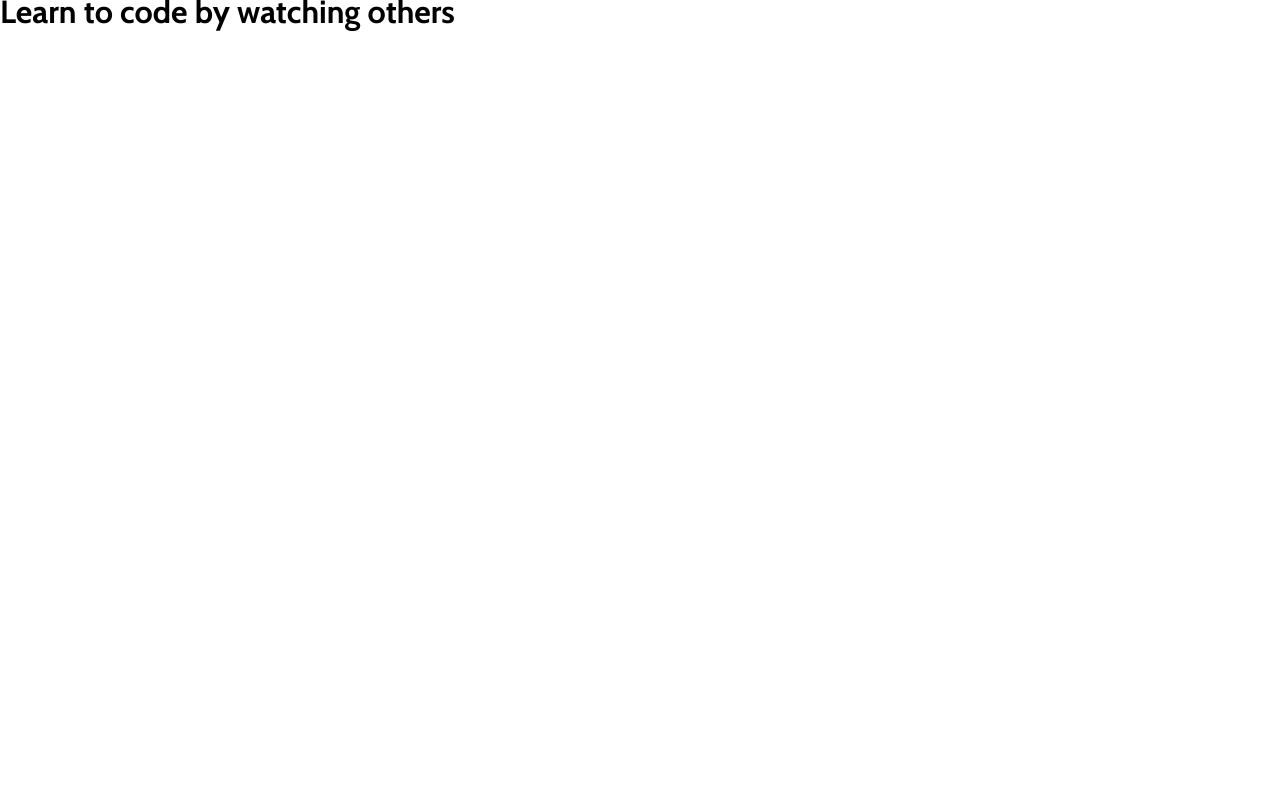
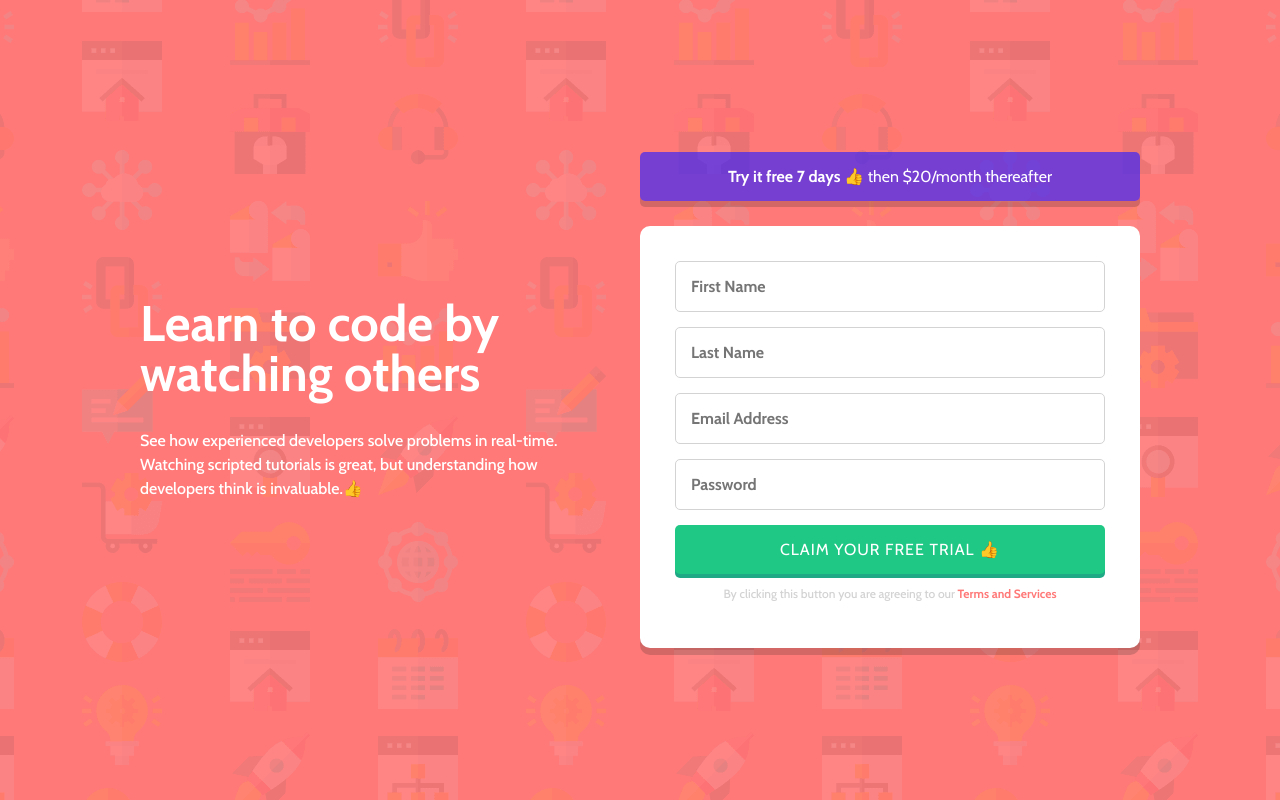
Before and after one commit to IqboljonAbdumalikov/SignUp-Form, a plain HTML site: page index.html in a window 1280 px wide. Drawn offline with Linux system fonts and the light colour scheme.

Commit message:
Finalize coding.

```diff
--- a/css/styles.css
+++ b/css/styles.css
@@ -38,17 +38,14 @@
 html {
     font-family: 'Cabin', serif;
     box-sizing: border-box;
-    font-size: 16px;
-    line-height: 24px;
+    background-color: #fff;
     scroll-behavior: smooth;
 }
 h1, h2, h3 {
     font-weight: 700;
     margin: 0;
 }
-p {
-	margin: 0;
-}
+
 *,
 *::before,
 *::after {
@@ -58,6 +55,14 @@ p {
 
 /* #GLOBAL-STYLES */
   body {
+    display: flex;
+    align-items: center;
+    justify-content: center;
+    background-color: rgb(255, 121, 120);
+    background-image: url('../images/bg-intro-desktop.png');
+    background-repeat: no-repeat;
+    background-position: center center;
+    height: 100vh;
     padding: 0;
     margin: 0;
     font-weight: 500;
@@ -76,3 +81,97 @@ p {
      clip: rect(0 0 0 0);
      overflow: hidden;
 }
+.signup-wrapper {
+
+    display: flex;
+    align-items: center;
+    width: 1000px;
+    margin: 0 auto;
+}
+
+.signup-info-wrapper {
+     width: 500px;
+     color: #fff;
+     padding: 25px 25px 25px 0;
+}
+.signup-info-heading {
+    font-size: 50px;
+    line-height: 1;
+    margin-bottom: 30px;
+}
+.signup-info-desc {
+    margin: 0;
+    line-height: 1.5;
+}
+.free-trial-btn {
+    width: 100%;
+    padding: 15px;
+    border-radius: 5px;
+    color: #fff;
+    background-color: #32fa;
+    margin-bottom: 25px;
+    box-shadow: 0 6px 0 0 rgba(33, 33, 33, 0.2);
+    transition: box-shadow 0.3s ease,
+                background-color 0.2s linear;
+}
+.free-trial-btn:hover {
+    background-color: darkblue;
+}
+.free-trial-btn:active {
+    box-shadow: none;
+}
+.signup-form {
+    display: flex;
+    flex-direction: column;
+    background-color: #fff;
+    width: 500px;
+    padding: 35px;
+    border-radius: 10px;
+    box-shadow: 0 7px 0 0 rgba(33, 33, 33, 0.2);
+}
+input {
+    font-family: 'Cabin', serif;
+    font-weight: 700;
+    padding: 15px;
+    margin-bottom: 15px;
+    border-radius: 5px;
+    border: 1px solid lightgrey;
+
+}
+button {
+    font-family:'Cabin', serif;
+    border: none;
+}
+.form-btn {
+    padding: 15px;
+    border-radius: 5px;
+    color: #fff;
+    text-transform: uppercase;
+    letter-spacing: 1px;
+    background-color: rgb(31, 200, 133);
+    box-shadow: 0 4px 0 0 rgb(31, 170, 133);
+    transition: transform 0.1s linear,
+                box-shadow 0.1s ease,
+                background-color 0.2s linear;
+}
+.form-btn:hover {
+    background-color: rgba(31, 210, 123, 0.6);
+}
+.form-btn:active {
+    transform: translateY(5px);
+    box-shadow: none;
+}
+.form-services-text {
+    font-size: 12px;
+    color: lightgrey;
+    text-align: center;
+}
+
+.form-services-link {
+    text-decoration: none;
+    font-weight: 700;
+    color: rgb(255, 121, 120);
+}
+.form-services-link:hover {
+    text-decoration: underline;
+}
--- a/index.html
+++ b/index.html
@@ -9,15 +9,38 @@
   <title>Frontend Mentor | Intro component with sign up form</title>
   <link rel="stylesheet" href="./css/normalize.css">
   <link rel="stylesheet" href="./css/styles.css">
-  <!-- Feel free to remove these styles or customise in your own stylesheet 👍 -->
+  <!-- Feel free to remove these styles or customise in your own stylesheet  -->
  <!--  <style>
     .attribution { font-size: 11px; text-align: center; }
     .attribution a { color: hsl(228, 45%, 44%); }
-  </style> -->
+</style> -->
 </head>
 <body>
-    <section class="signup-wrapper"></section>
-        <h1>Learn to code by watching others</h1>
+    <div class="signup-wrapper">
+        <div class="signup-info-wrapper">
+            <h1 class="signup-info-heading">Learn to code by watching others</h1>
+            <p class="signup-info-desc">See how experienced developers solve problems in real-time. Watching scripted tutorials is great, but understanding how developers think is invaluable.👍</p>
+        </div>
+        <div class="bir">
+            <button class="free-trial-btn" type="button"><strong>Try it free 7 days 👍</strong> then $20/month thereafter</button>
+            <form class="signup-form">
+
+                <label class="visually-hidden" for="firstname">Firstname</label>
+                <input type="text" name="firstname" placeholder="First Name" required>
+
+                <label class="visually-hidden" for="lastname">Lastname</label>
+                <input type="text" name="lastname" placeholder="Last Name" required>
+
+                <label class="visually-hidden" for="email-address">Email Address</label>
+                <input type="email" name="email-address" placeholder="Email Address" required>
+
+                <label class="visually-hidden" for="passsword">Password</label>
+                <input type="password" name="password" placeholder="Password" required>
+                <button class="form-btn" type="button">Claim your free trial 👍</button>
+                <p class="form-services-text">By clicking this button you are agreeing to our <a class="form-services-link" href="#">Terms and Services</a></p>
+            </form>
+        </div>
+    </div>
 
 
 
@@ -46,6 +69,6 @@
       Challenge by <a href="https://www.frontendmentor.io?ref=challenge" target="_blank">Frontend Mentor</a>.
       Coded by <a href="#">Your Name Here</a>.
     </p>
-  </footer> -->
+</footer> -->
 </body>
 </html>
```
Lines whose indentation alone changed are shown as unchanged.
